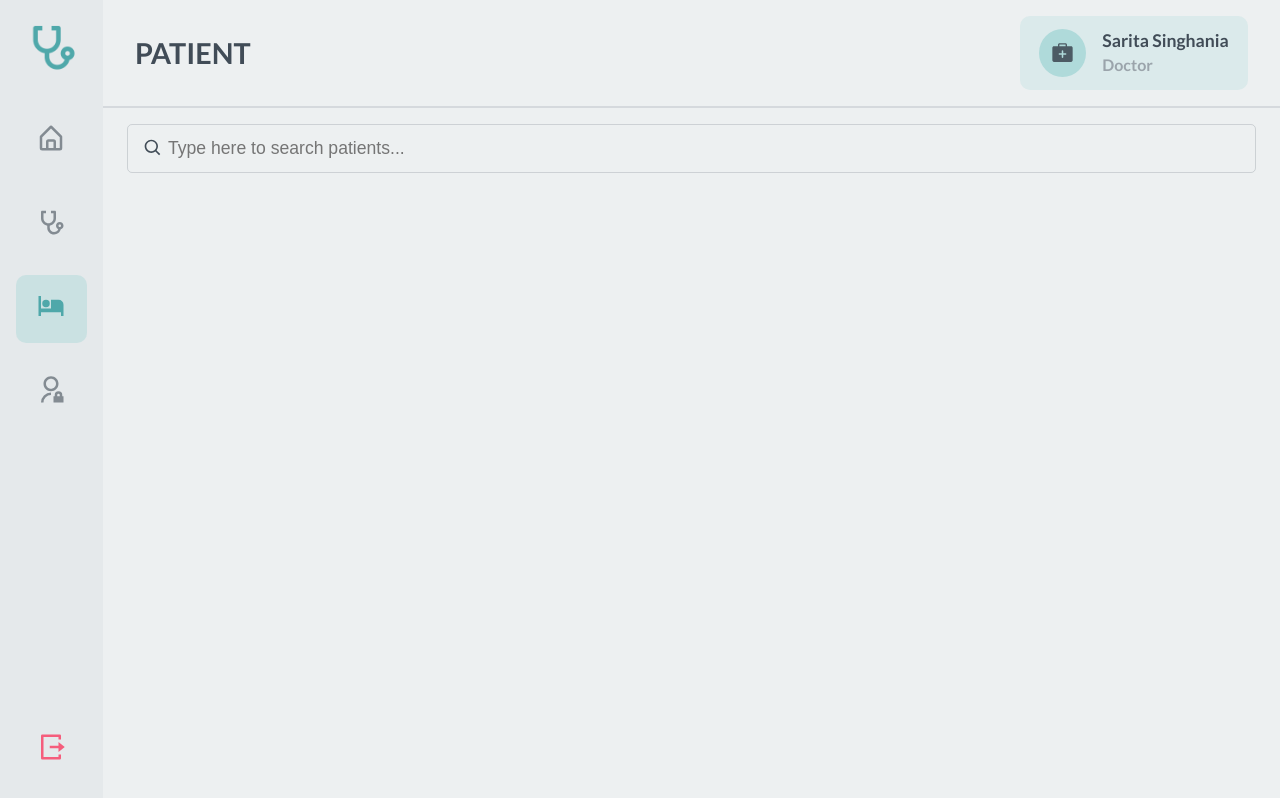
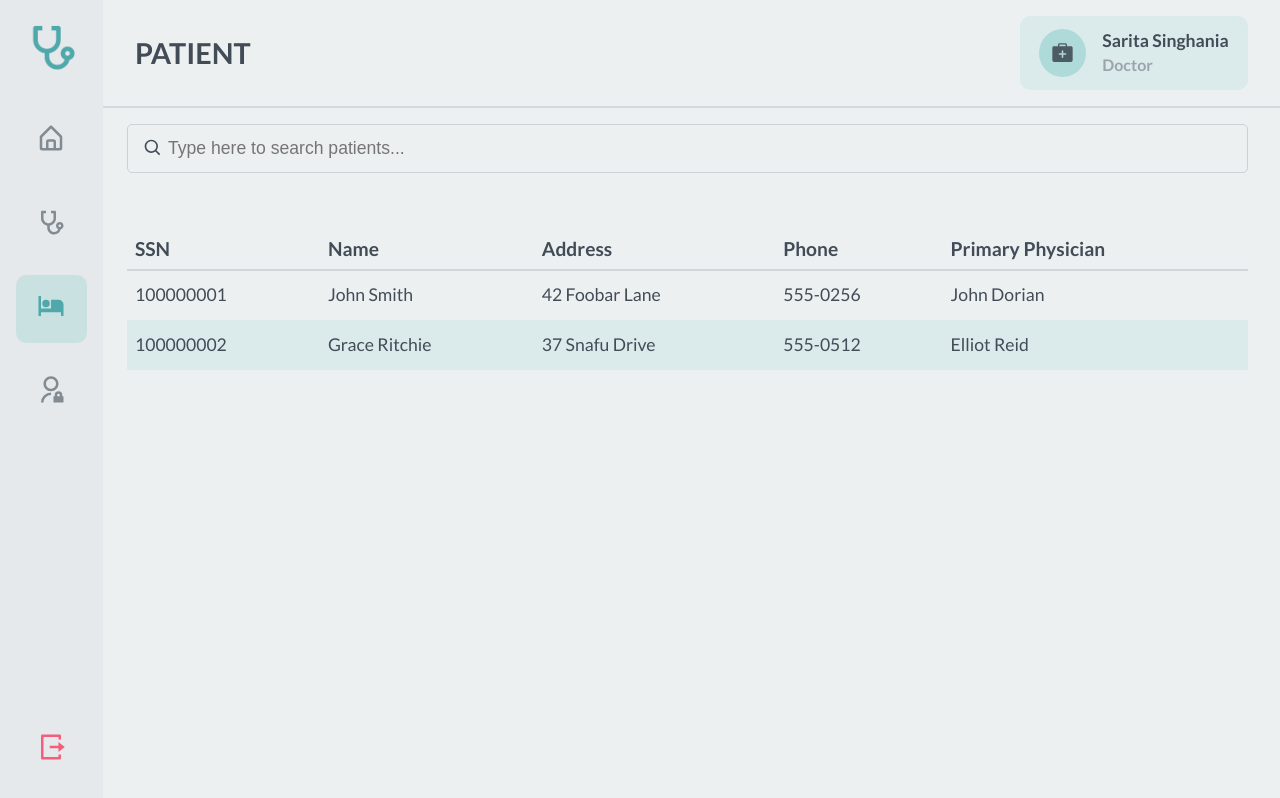
Before and after one commit to yatindra7/Sekhmet, a React (Vite) app in the folder frontend/: page /patient in a window 1280 px wide. Built offline with nearby package versions, Linux system fonts and the light colour scheme; sample sign-in values are in the browser's storage.

Commit message:
Add patient table;

```diff
--- a/frontend/package.json
+++ b/frontend/package.json
@@ -17,11 +17,13 @@
     "react-dom": "^18.2.0",
     "react-icons": "^4.7.1",
     "react-router-dom": "^6.4.3",
+    "react-table": "^7.8.0",
     "sass": "^1.55.0"
   },
   "devDependencies": {
     "@types/react": "^18.0.22",
     "@types/react-dom": "^18.0.7",
+    "@types/react-table": "^7.7.14",
     "@typescript-eslint/eslint-plugin": "^5.41.0",
     "@typescript-eslint/parser": "^5.41.0",
     "@vitejs/plugin-react": "^2.2.0",
--- a/frontend/src/components/Layout.tsx
+++ b/frontend/src/components/Layout.tsx
@@ -1,17 +1,19 @@
-import { Outlet } from "react-router-dom";
-import Header from "./Header";
-import Sidebar from "./Sidebar";
+import { Outlet } from 'react-router-dom';
+import Header from './Header';
+import Sidebar from './Sidebar';
 
 function Layout() {
-    return(
+  return (
     <div className="layout-main">
       <Sidebar />
       <div className="layout-sub">
         <Header />
+        <div className="content">
           <Outlet />
         </div>
       </div>
-    )
+    </div>
+  );
 }
 
 export default Layout;
--- /dev/null
+++ b/frontend/src/components/Table.tsx
@@ -0,0 +1,68 @@
+/* eslint-disable react/jsx-key */
+import { Column, useTable } from 'react-table';
+import { PatientType } from '../types';
+
+function Table({ columns, data }: { columns: Column<PatientType>[]; data: PatientType[] }) {
+  const tableInstance = useTable({ columns, data });
+
+  const { getTableProps, getTableBodyProps, headerGroups, rows, prepareRow } = tableInstance;
+
+  return (
+    // apply the table props
+    <table className="my-table" {...getTableProps()}>
+      <thead>
+        {
+          // Loop over the header rows
+          headerGroups.map((headerGroup) => (
+            // Apply the header row props
+            <tr {...headerGroup.getHeaderGroupProps()}>
+              {
+                // Loop over the headers in each row
+                headerGroup.headers.map((column) => (
+                  // Apply the header cell props
+                  <th {...column.getHeaderProps()}>
+                    {
+                      // Render the header
+                      column.render('Header')
+                    }
+                  </th>
+                ))
+              }
+            </tr>
+          ))
+        }
+      </thead>
+      {/* Apply the table body props */}
+      <tbody {...getTableBodyProps()}>
+        {
+          // Loop over the table rows
+          rows.map((row) => {
+            // Prepare the row for display
+            prepareRow(row);
+            return (
+              // Apply the row props
+              <tr {...row.getRowProps()}>
+                {
+                  // Loop over the rows cells
+                  row.cells.map((cell) => {
+                    // Apply the cell props
+                    return (
+                      <td {...cell.getCellProps()}>
+                        {
+                          // Render the cell contents
+                          cell.render('Cell')
+                        }
+                      </td>
+                    );
+                  })
+                }
+              </tr>
+            );
+          })
+        }
+      </tbody>
+    </table>
+  );
+}
+
+export default Table;
--- a/frontend/src/pages/Patient.tsx
+++ b/frontend/src/pages/Patient.tsx
@@ -1,9 +1,61 @@
-import { useState } from "react";
-import { BiSearch } from 'react-icons/bi'
+import { useEffect, useMemo, useState } from 'react';
+import { BiSearch } from 'react-icons/bi';
+import { Column } from 'react-table';
+import Table from '../components/Table';
+import { PatientType } from '../types';
 
 function Patient() {
+  const [query, setQuery] = useState<string>('');
+  const [patients, setPatients] = useState<PatientType[]>([]);
 
-  const [query, setQuery] = useState<string>("")
+  useEffect(() => {
+    setPatients([
+      {
+        ssn: 100000001,
+        name: 'John Smith',
+        address: '42 Foobar Lane',
+        phone: '555-0256',
+        insuranceID: 68476213,
+        primaryCarePhysician: 'John Dorian',
+      },
+      {
+        ssn: 100000002,
+        name: 'Grace Ritchie',
+        address: '37 Snafu Drive',
+        phone: '555-0512',
+        insuranceID: 36546321,
+        primaryCarePhysician: 'Elliot Reid',
+      },
+    ]);
+  }, []);
+
+  const columns = useMemo<Column<PatientType>[]>(
+    () => [
+      {
+        Header: 'SSN',
+        accessor: 'ssn',
+      },
+      {
+        Header: 'Name',
+        accessor: 'name',
+      },
+      {
+        Header: 'Address',
+        accessor: 'address',
+      },
+      {
+        Header: 'Phone',
+        accessor: 'phone',
+      },
+      {
+        Header: 'Primary Physician',
+        accessor: 'primaryCarePhysician',
+      },
+    ],
+    [],
+  );
+
+  const data: PatientType[] = useMemo(() => patients, [patients]);
 
   return (
     <div className="patient">
@@ -11,14 +63,15 @@ function Patient() {
         <BiSearch size={20} className="search-icon" />
         <input
           id="patient-query"
-          type='search'
+          type="search"
           value={query}
           onChange={(e) => setQuery(e.target.value)}
           placeholder="Type here to search patients..."
         />
       </div>
+      <Table columns={columns} data={data} />
     </div>
   );
 }
 
-  export default Patient;
+export default Patient;
--- a/frontend/src/styles/layout.scss
+++ b/frontend/src/styles/layout.scss
@@ -1,10 +1,20 @@
 .layout-main {
+  width: 100%;
+  display: flex;
+
+  .layout-sub {
     width: 100%;
+    height: 100vh;
     display: flex;
+    flex-direction: column;
 
-    .layout-sub {
-        width: 100%;
-        display: flex;
-        flex-direction: column;
+    .content {
+      width: 100%;
+      height: calc(100vh - 6rem);
+      max-height: fit-content;
+      overflow-y: auto;
+
+      @include custom-scrollbar;
     }
+  }
 }
--- a/frontend/src/styles/patient.scss
+++ b/frontend/src/styles/patient.scss
@@ -2,7 +2,6 @@
   padding: 1rem 1.5rem;
 
   .search {
-
     position: relative;
 
     input {
@@ -33,3 +32,35 @@
     }
   }
 }
+
+.my-table {
+  width: 100%;
+  margin: 3.5rem 0;
+  border-collapse: collapse;
+  color: $text;
+
+  thead {
+    border-spacing: 0;
+    border-bottom: 2px solid rgba($text-light, 0.2);
+
+    th {
+      text-align: left;
+      padding: 0.5rem;
+      font-size: 1.2rem;
+    }
+  }
+
+  tbody {
+    tr {
+      td {
+        border-spacing: 0;
+        padding: 0.8rem 0.5rem;
+        font-size: 1.1rem;
+      }
+
+      &:nth-of-type(even) {
+        background-color: rgba($primary-light, 0.3);
+      }
+    }
+  }
+}
```
Also changed, not shown: frontend/src/types.ts (+14 -5 lines). Lines whose indentation alone changed are shown as unchanged.
